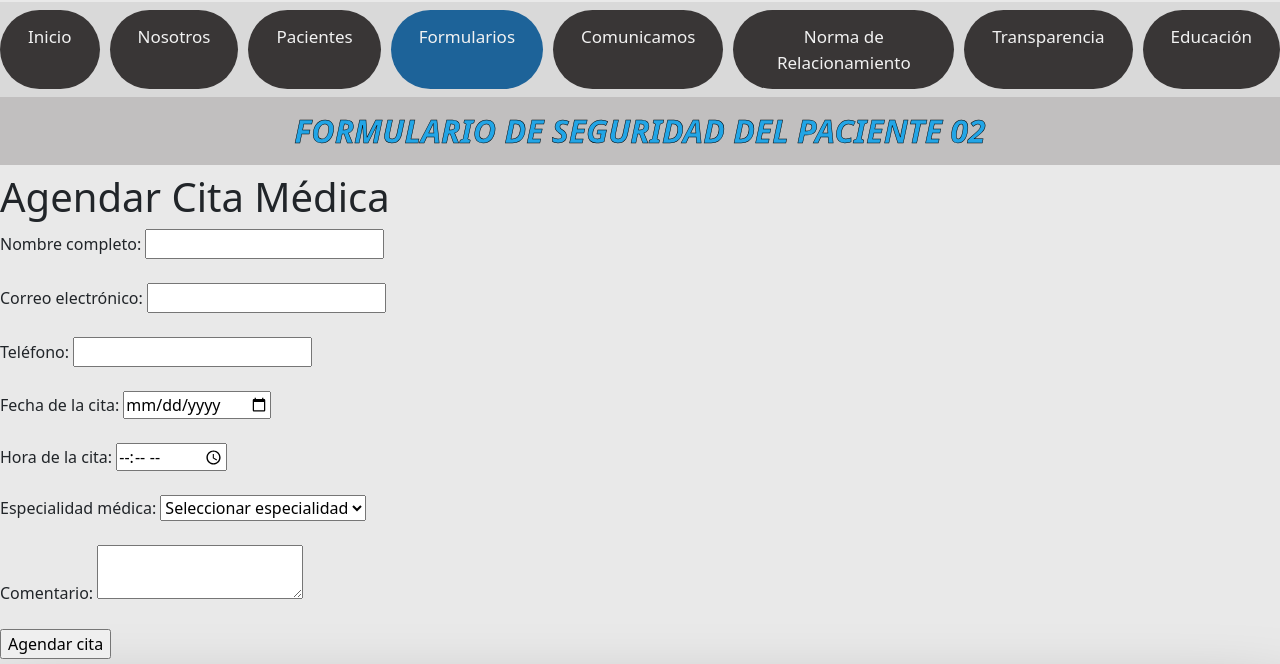
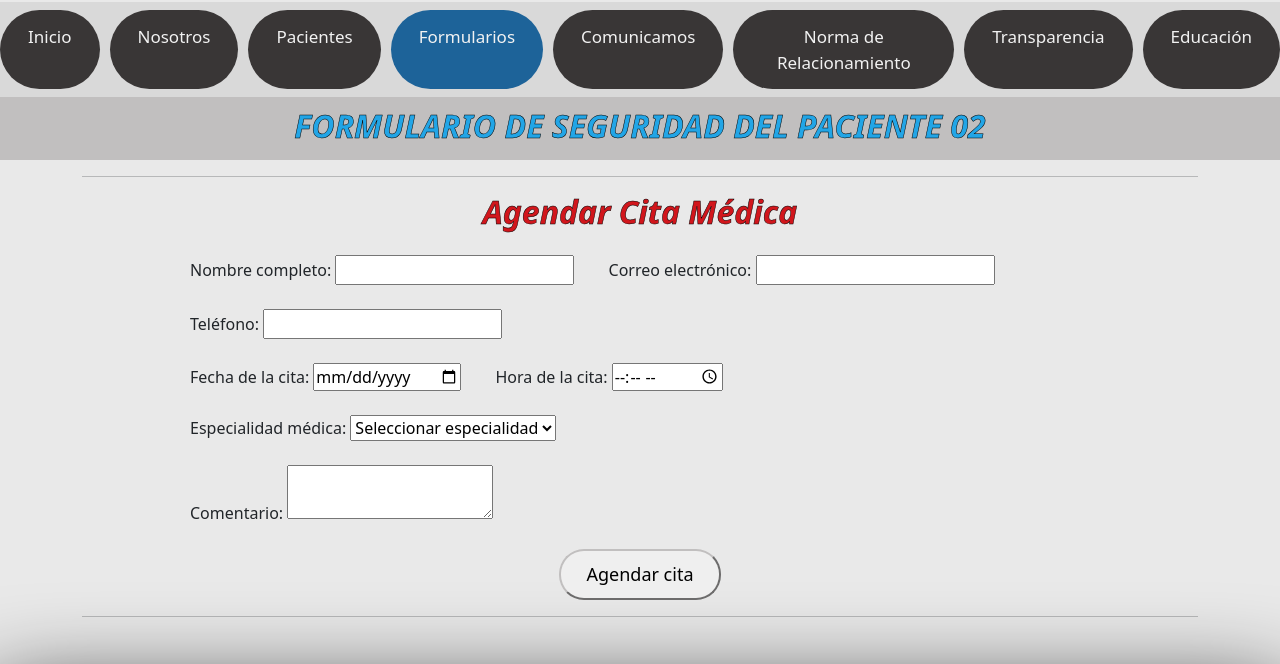
Before and after one commit to PabloVelez08/ProyectoUsabilidad, a plain HTML site: page 13_hospitalMilitar/formularios.html in a window 1280 px wide. Shown: the part 276-940 px from the top of the page. Drawn offline with nearby package versions, Linux system fonts and the light colour scheme.

Commit message:
Dándole Estilo a la Vista Formulario
Se le agregó estilo al formulario de registro de cistas médicas

```diff
--- a/13_hospitalMilitar/formularios.html
+++ b/13_hospitalMilitar/formularios.html
@@ -69,21 +69,22 @@
         <H1 tabindex="10">FORMULARIO DE SEGURIDAD DEL PACIENTE 02</H1>
     </div>
     <!-- FORMULARIO -->
-    <h1 tabindex="11">Agendar Cita Médica</h1>
+    <div class="container">
+        <hr>
+        <h1 tabindex="11" class="agendar-title">Agendar Cita Médica</h1>
         <form action="procesar_formulario.php" method="post">
+            <div class="form-container">
                 <label for="nombre" tabindex="12">Nombre completo:</label>
-        <input type="text" id="nombre" name="nombre" required tabindex="13"><br><br>
-
-        <label for="correo" tabindex="14">Correo electrónico:</label>
+                <input type="text" id="nombre" name="nombre" required tabindex="13">
+                <label for="correo" tabindex="14" style="margin-left: 30px;">Correo electrónico:</label>
                 <input type="email" id="correo" name="correo" required tabindex="15"><br><br>
 
-        <label for="telefono" tabindex="16">Teléfono:</label>
+                <label for="telefono" tabindex="16" style="text-align: left;">Teléfono:</label>
                 <input type="tel" id="telefono" name="telefono" required tabindex="17"><br><br>
 
                 <label for="fecha" tabindex="18">Fecha de la cita:</label>
-        <input type="date" id="fecha" name="fecha" required tabindex="19"><br><br>
-
-        <label for="hora" tabindex="20">Hora de la cita:</label>
+                <input type="date" id="fecha" name="fecha" required tabindex="19">
+                <label for="hora" tabindex="20" style="margin-left: 30px;">Hora de la cita:</label>
                 <input type="time" id="hora" name="hora" required tabindex="21"><br><br>
 
                 <label for="especialidad" tabindex="22">Especialidad médica:</label>
@@ -98,9 +99,13 @@
 
                 <label for="comentario" tabindex="24">Comentario:</label>
                 <textarea id="comentario" name="comentario" tabindex="25"></textarea><br><br>
-
+                <div class="submit-form">
                     <input type="submit" value="Agendar cita" tabindex="26">
+                </div>
+            </div>
         </form>
+        <hr>
+    </div>
 </body>
 <footer>
     <div class="container-fluid footer-1">
@@ -136,7 +141,7 @@
                 <p class="title-card-footer" tabindex="37">CONTACTO</p>
                 <div class="container-fluid mt-3">
                     <div class="row">
-                        <div class="col-lg-2"><i class='bx bx-map bx-sm'tabindex="38"></i></div>
+                        <div class="col-lg-2"><i class='bx bx-map bx-sm' tabindex="38"></i></div>
                         <div class="col-lg-10 text-contact">
                             <p tabindex="39">Av. Queseras del Medio 521 y Av. Gran Colombia</p>
                         </div>
@@ -178,12 +183,16 @@
     <div class="container-fluid footer-2">
         <p class="copyright" tabindex="47">Copyright © 2023 Hospital Militar. Derechos Reservados.</p>
         <div class="img-container-comaco">
-            <img src="../13_hospitalMilitar/img/mindefnac_logo.png" alt="Logo del Ministerio de Defensa Nacional del Ecuador"
-                class="img-min-logo" tabindex="48">
-            <img src="../13_hospitalMilitar/img/Comaco 1.png" alt="Logo de las Fuerzas Armadas del Ecuador" class="img-ffaa-logo" tabindex="49">
-            <img src="../13_hospitalMilitar/img/Comaco 2.png" alt="Logo de la Fuerza Terrestre Ecuatoriana" class="img-ffaa-logo" tabindex="50">
-            <img src="../13_hospitalMilitar/img/Comaco 3.png" alt="Logo de la Armada del Ecuador" class="img-ffaa-logo" tabindex="51">
-            <img src="../13_hospitalMilitar/img/Comaco 4.png" alt="Logo de la Fuerza Aérea Ecuatoriana" class="img-ffaa-logo" tabindex="52">
+            <img src="../13_hospitalMilitar/img/mindefnac_logo.png"
+                alt="Logo del Ministerio de Defensa Nacional del Ecuador" class="img-min-logo" tabindex="48">
+            <img src="../13_hospitalMilitar/img/Comaco 1.png" alt="Logo de las Fuerzas Armadas del Ecuador"
+                class="img-ffaa-logo" tabindex="49">
+            <img src="../13_hospitalMilitar/img/Comaco 2.png" alt="Logo de la Fuerza Terrestre Ecuatoriana"
+                class="img-ffaa-logo" tabindex="50">
+            <img src="../13_hospitalMilitar/img/Comaco 3.png" alt="Logo de la Armada del Ecuador" class="img-ffaa-logo"
+                tabindex="51">
+            <img src="../13_hospitalMilitar/img/Comaco 4.png" alt="Logo de la Fuerza Aérea Ecuatoriana"
+                class="img-ffaa-logo" tabindex="52">
         </div>
     </div>
 </footer>
--- a/13_hospitalMilitar/styles/styles.css
+++ b/13_hospitalMilitar/styles/styles.css
@@ -179,16 +179,23 @@ form button .bx:hover{
   margin-right: 10px;
   width: 100px;
 }
-/****** Segunda parte del FOOTER ******/
+
+
+
+
+
+
+
+
 
 /****** FORMULARIO ******/
 div h1{
+  padding-top: 10px;
   text-align: center;
   color: #22A5E6;
   font-weight: bold;
   font-style: italic;
   font-size: xx-large;
-  padding-top: 15px;
   padding-bottom: 15px;
   -webkit-text-stroke: 0.5px black;
 }
@@ -198,6 +205,32 @@ div h2{
   font-weight: bold;
   font-style: italic;
   -webkit-text-stroke: 0.2px black;
+}
+.agendar-title{
+  padding-top: 0px;
+  text-align: center;
+  font-size: xx-large;
+  color: #D1161C;
+  -webkit-text-stroke: 0.5px black;
+}
+.form-container{
+  margin: 0 auto;
+  text-align: left;
+  width: 900px;
+}
+.submit-form{
+  text-align: center;
+}
+.submit-form input{
+  border-radius: 25px;
+  border-color: #C1BFBF;
+  font-size: large;
+  padding: 10px 25px;
+}
+.submit-form input:hover{
+  background-color: #1D6399;
+  color: #ffffff;
+  transition-duration: 0.3s;
 }
 
 /****** COMUNICAMOS ******/
```
Also changed, not shown: 13_hospitalMilitar/comunicamos.html (+1 -1 lines). Lines whose indentation alone changed are shown as unchanged.
